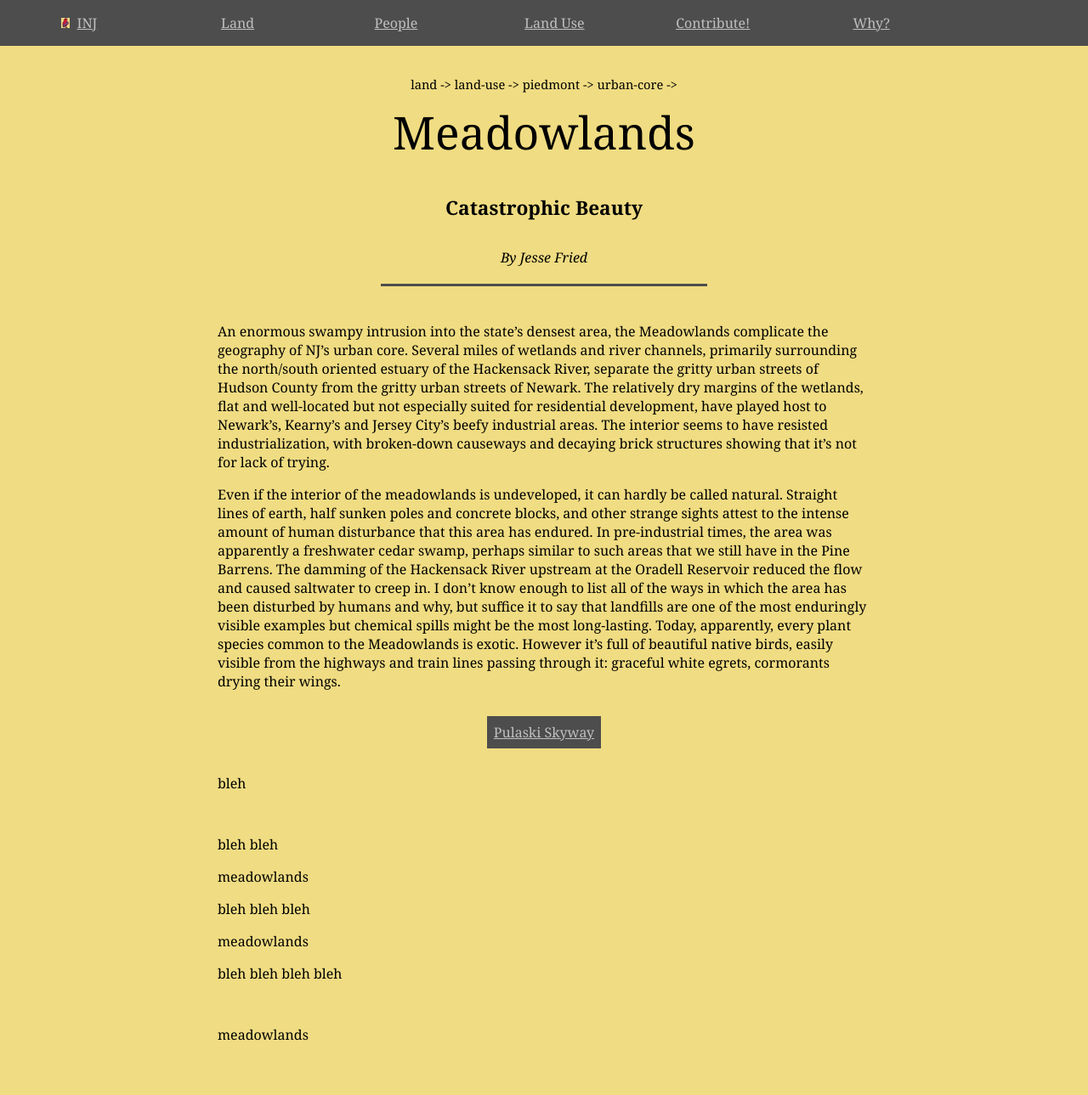
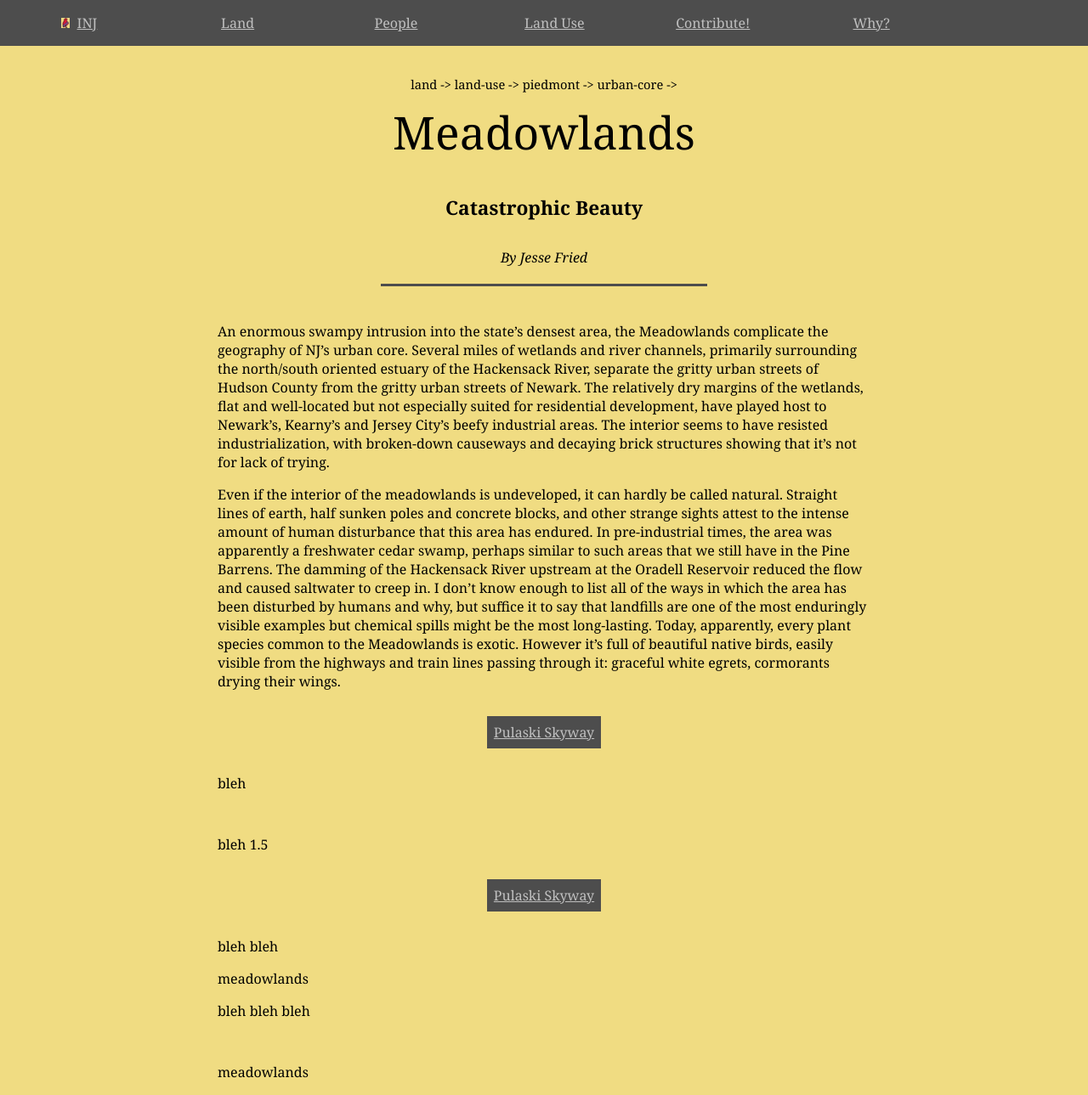
Before and after one commit to jonfried/oakafee.github.io, a Jekyll site: the page built from _posts/2016-09-16-meadowlands.md, in a window 1280 px wide. Shown: the whole page at 85% size. Built offline with Jekyll 4.4.1, drawn with Linux system fonts in a browser that asks for light colours; before the commit the page ends 1245 px from its top, so only the background shows below that.

Commit message:
Update 2016-09-16-meadowlands.md

```diff
--- a/_posts/2016-09-16-meadowlands.md
+++ b/_posts/2016-09-16-meadowlands.md
@@ -39,12 +39,20 @@
   </table>
 </div>
 
+<p>bleh 1.5 </p>
+
+<div class="table-container">
+  <table class="index">
+    {% tablerow page in site.categories.meadowlands cols:3 %}
+      {% if page.url %}
+          <a href="{{ page.url }}">{{ page.title }}</a>
+      {% endif %}
+    {% endtablerow %}
+  </table>
+</div>
+
 <p>bleh bleh </p>
 
 <p>{{ page.tags }}</p>
 
 <p>bleh bleh bleh </p>
-
-<p>{{ thiscategory }}</p>
-
-<p>bleh bleh bleh bleh </p>
```
